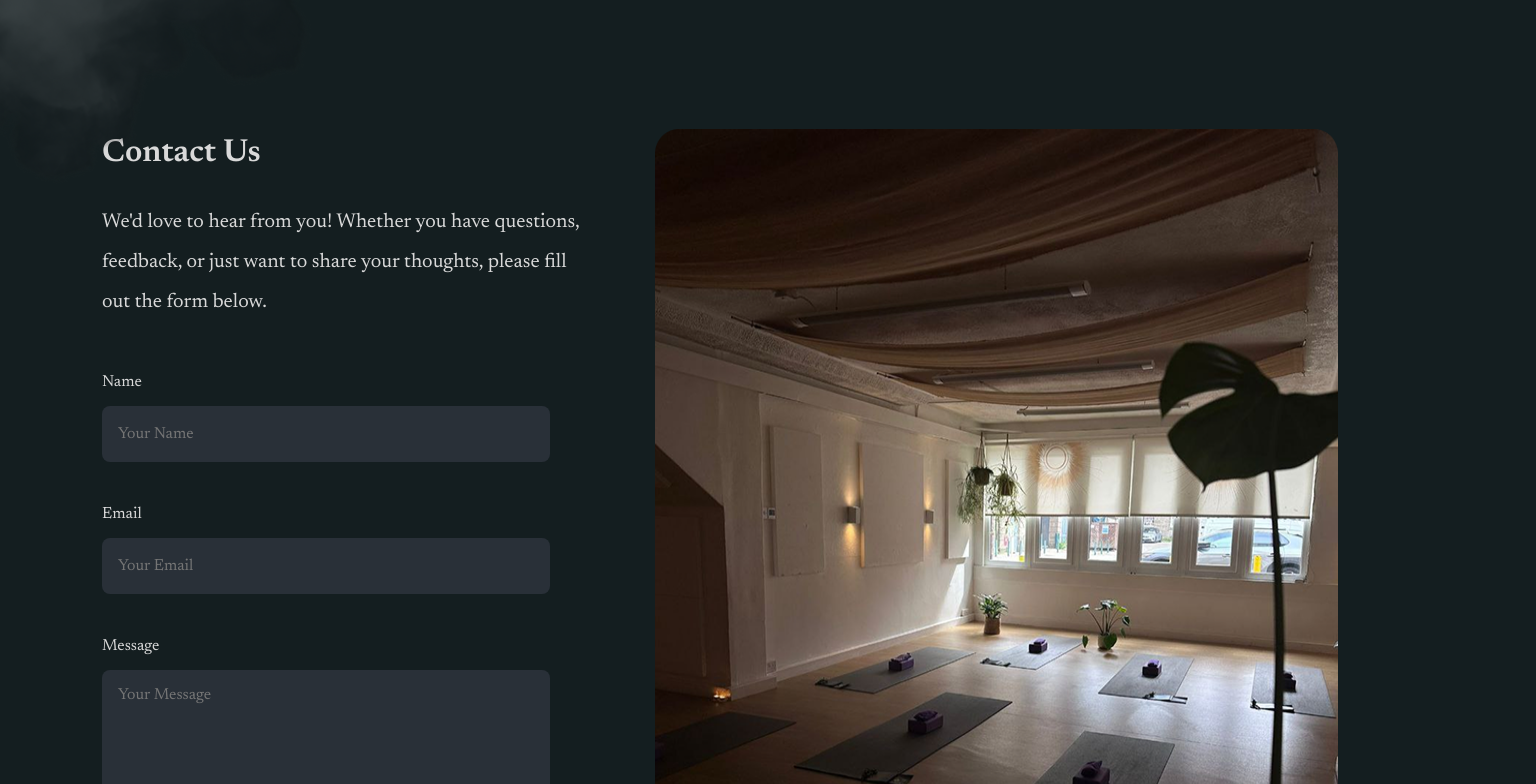
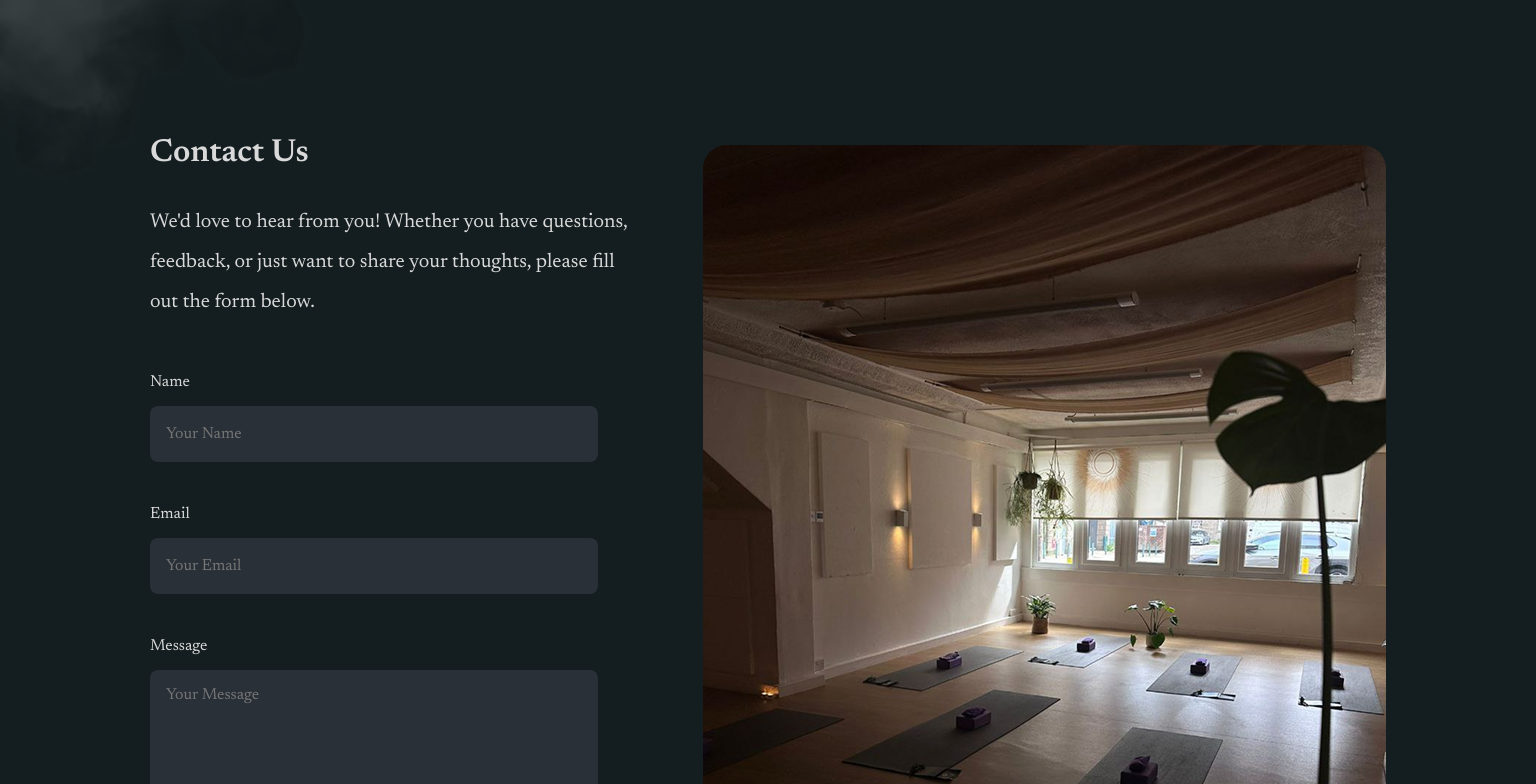
Before and after one commit to BokiiVlad/MoonPortal, a React (Vite) app: page / in a window 1536 px wide. Shown: the part 5400-6184 px from the top of the page. Built offline with nearby package versions, Linux system fonts and the light colour scheme.

Commit message:
contact center

```diff
--- a/src/components/ChacraSection/ChacraSection.module.css
+++ b/src/components/ChacraSection/ChacraSection.module.css
@@ -182,9 +182,9 @@
     width: auto;
     flex-direction: row-reverse;
     gap: 0;
-    justify-content: space-between;
     width: 1128px;
     align-items: flex-start;
+    justify-content: center;
   }
   .chakraText {
     text-align: left;
--- a/src/components/Contact/Contact.module.css
+++ b/src/components/Contact/Contact.module.css
@@ -113,6 +113,8 @@
     flex-direction: row;
     padding: 0 102px 0 102px;
     gap: 68px;
+    justify-content: center;
+    align-items: center;
   }
 
   .text {
@@ -131,29 +133,7 @@
     width: 448px;
     height: 144px;
   }
-  .formGroup {
-    /* display: flex;
-  gap: 12px;
-  flex-direction: column; */
-  }
-  .submitBtn {
-    /* border-radius: 12px;
-  padding: 10px 20px;
-  width: 94px;
-  height: 44px;
-  background: #235691;
-  color: #d9d9d9;
-  margin-bottom: 48px;
-  margin: auto; */
-  }
-  .titleAddress {
-    /* text-align: center;
-  font-size: 20px;
-  line-height: 200%;
-  color: #d9d9d9;
-  margin-top: 14px;
-  margin-bottom: 77px; */
-  }
+
   .img {
     display: block;
   }
```
